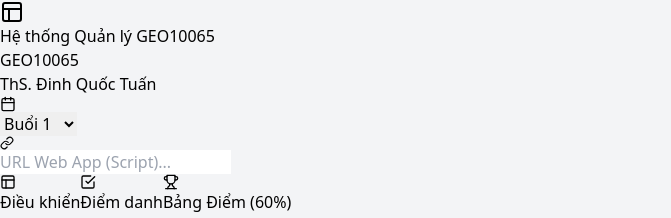
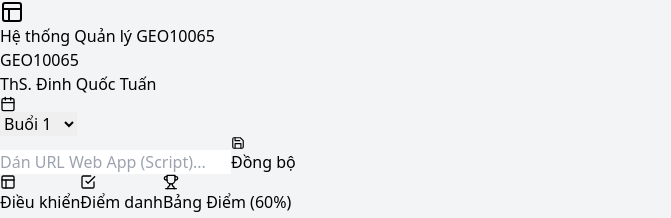
Before and after one commit to Tuan-23880095/VPH-01, a React (Vite) app: page / in a window 1280 px wide. Shown: the top 218 px of the page, without its empty margins (0-671 px from the left). Built offline with nearby package versions, Linux system fonts and the light colour scheme.

Commit message:
Update App.jsx

```diff
--- a/src/App.jsx
+++ b/src/App.jsx
@@ -155,6 +155,7 @@ export default function App() {
   // Google Sheet Integration
   const [scriptUrl, setScriptUrl] = useState(() => localStorage.getItem('GEO_CLASS_SCRIPT_URL') || '');
   const [lastSyncStatus, setLastSyncStatus] = useState(null);
+  const [isSyncingAll, setIsSyncingAll] = useState(false);
 
   useEffect(() => {
     localStorage.setItem('GEO_CLASS_SCRIPT_URL', scriptUrl);
@@ -204,7 +205,7 @@ export default function App() {
     return ((s.attendance + s.discussion + s.groupReport + s.regular + (s.midterm * 2)) / 6).toFixed(1);
   };
 
-  // --- HÀM GỬI DỮ LIỆU LÊN GOOGLE SHEET ---
+  // --- HÀM GỬI DỮ LIỆU ĐƠN LẺ LÊN GOOGLE SHEET (Tự động lưu) ---
   const sendStudentData = useCallback(async (student) => {
     if (!scriptUrl) return;
 
@@ -238,6 +239,55 @@ export default function App() {
       setLastSyncStatus("Lỗi kết nối!");
     }
   }, [scriptUrl]);
+
+  // --- HÀM ĐỒNG BỘ TOÀN BỘ (Thủ công) ---
+  const handleSyncAll = async () => {
+    if (!scriptUrl) {
+      setLastSyncStatus("Vui lòng nhập URL Web App (Script) trước!");
+      setTimeout(() => setLastSyncStatus(null), 3000);
+      return;
+    }
+
+    setIsSyncingAll(true);
+    setLastSyncStatus("Đang đồng bộ toàn bộ lớp học...");
+
+    try {
+      const promises = students.map(student => {
+        const payload = {
+          role: "Đồng bộ Toàn lớp",
+          evaluator: "ThS. Đinh Quốc Tuấn",
+          groupName: `${student.name} (${student.code})`,
+          comment: "Cập nhật đồng loạt",
+          headers: ["MSSV", "Nhóm", "Chuyên cần (10%)", "Thảo luận (10%)", "Báo cáo (10%)", "Thường xuyên (10%)", "Giữa kỳ (20%)", "Điểm Quá Trình (Hệ 10)"],
+          scores: [
+            student.code,
+            `Nhóm ${student.group}`,
+            student.attendance,
+            student.discussion,
+            student.groupReport,
+            student.regular,
+            student.midterm,
+            calculateProcessScore(student)
+          ]
+        };
+
+        return fetch(scriptUrl, {
+          method: 'POST', mode: 'no-cors',
+          headers: { 'Content-Type': 'application/json' },
+          body: JSON.stringify(payload)
+        });
+      });
+
+      await Promise.all(promises);
+      setLastSyncStatus(`Đã đồng bộ thành công ${students.length} sinh viên!`);
+    } catch (error) {
+      console.error(error);
+      setLastSyncStatus("Có lỗi xảy ra khi đồng bộ!");
+    } finally {
+      setIsSyncingAll(false);
+      setTimeout(() => setLastSyncStatus(null), 4000);
+    }
+  };
 
   // --- ACTIONS ---
 
@@ -299,9 +349,9 @@ export default function App() {
   const renderStatusToast = () => {
     if (!lastSyncStatus) return null;
     return (
-      <div className="fixed bottom-4 right-4 bg-gray-800 text-white px-4 py-2 rounded-lg shadow-lg flex items-center gap-2 animate-fade-in z-50">
-        <CloudLightning size={16} className="text-yellow-400"/>
-        {lastSyncStatus}
+      <div className="fixed bottom-4 right-4 bg-gray-900 text-white px-4 py-3 rounded-lg shadow-xl flex items-center gap-3 animate-fade-in z-50 border border-gray-700">
+        <CloudLightning size={20} className="text-yellow-400"/>
+        <span className="font-medium">{lastSyncStatus}</span>
       </div>
     );
   };
@@ -387,20 +437,20 @@ export default function App() {
     </div>
   );
 
-  // GIAO DIỆN ĐIỂM DANH MỚI ĐƯỢC THÊM LẠI
   const renderAttendance = () => (
     <Card className="p-6">
       <div className="flex justify-between items-center mb-6">
         <h2 className="text-xl font-bold flex items-center gap-2"><CheckSquare/> Điểm danh Nhanh (10%)</h2>
+        <div className="flex gap-2">
           <Button onClick={() => {
-          // Chỉ set điểm toàn bộ, không bắn API tự động để tránh quá tải
             const updated = students.map(s => ({...s, attendance: 10}));
             setStudents(updated);
-          setLastSyncStatus("Đã reset Có mặt tất cả (Sẽ đồng bộ khi có thay đổi)");
+            setLastSyncStatus("Đã đánh dấu Có mặt tất cả (Nhớ bấm nút Đồng bộ)");
             setTimeout(() => setLastSyncStatus(null), 3000);
           }}>
             Có mặt tất cả
           </Button>
+        </div>
       </div>
       <div className="overflow-x-auto">
         <table className="w-full text-left border-collapse">
@@ -449,7 +499,7 @@ export default function App() {
       <div className="flex justify-between items-center mb-6">
         <h2 className="text-xl font-bold flex items-center gap-2"><Trophy/> Bảng Điểm Quá Trình (60%)</h2>
         <div className="text-sm bg-gray-100 px-3 py-1 rounded-full text-gray-600 font-medium">
-          Tự động đồng bộ Google Sheet
+          Dữ liệu sẽ được tự động lưu khi chỉnh sửa
         </div>
       </div>
 
@@ -523,9 +573,9 @@ export default function App() {
             </div>
           </div>
 
-          <div className="flex items-center gap-4">
+          <div className="flex items-center gap-3">
              {/* Dropdown Chọn Buổi Học */}
-             <div className="flex items-center bg-blue-50 border border-blue-200 rounded-lg px-2 py-1">
+             <div className="hidden sm:flex items-center bg-blue-50 border border-blue-200 rounded-lg px-2 py-1">
                 <Calendar size={16} className="text-blue-600 mr-2"/>
                 <select
                   className="bg-transparent font-bold text-blue-800 text-sm outline-none cursor-pointer"
@@ -541,19 +591,27 @@ export default function App() {
                 </select>
              </div>
 
-             <div className="hidden md:flex items-center gap-2">
-               <Link size={14} className="text-gray-400"/>
-               <input type="text" placeholder="URL Web App (Script)..."
-                 className="text-xs border border-gray-300 rounded px-2 py-1.5 w-48 focus:outline-blue-500"
+             <div className="flex items-center gap-2">
+               <input type="text" placeholder="Dán URL Web App (Script)..."
+                 className="text-xs border border-gray-300 rounded px-2 py-1.5 w-32 md:w-48 focus:outline-blue-500"
                  value={scriptUrl} onChange={(e) => setScriptUrl(e.target.value)}
                />
+               <Button
+                  variant="success"
+                  onClick={handleSyncAll}
+                  disabled={isSyncingAll || !scriptUrl}
+                  className="py-1.5 px-3 text-xs md:text-sm whitespace-nowrap"
+                >
+                  {isSyncingAll ? <Loader className="animate-spin" size={14}/> : <Save size={14}/>}
+                  Đồng bộ
+               </Button>
             </div>
           </div>
         </div>
       </header>
 
       <main className="max-w-6xl mx-auto px-4 py-6">
-        {/* TABS (ĐÃ THÊM LẠI TAB ĐIỂM DANH Ở GIỮA) */}
+        {/* TABS */}
         <div className="flex flex-wrap gap-2 mb-6">
           <button onClick={() => setActiveTab('dashboard')} className={`px-5 py-2.5 rounded-full font-medium text-sm flex items-center gap-2 transition-colors ${activeTab === 'dashboard' ? 'bg-gray-900 text-white shadow-md' : 'bg-white text-gray-600 hover:bg-gray-200'}`}>
             <Layout size={16}/> Điều khiển
```
Lines whose indentation alone changed are shown as unchanged.
